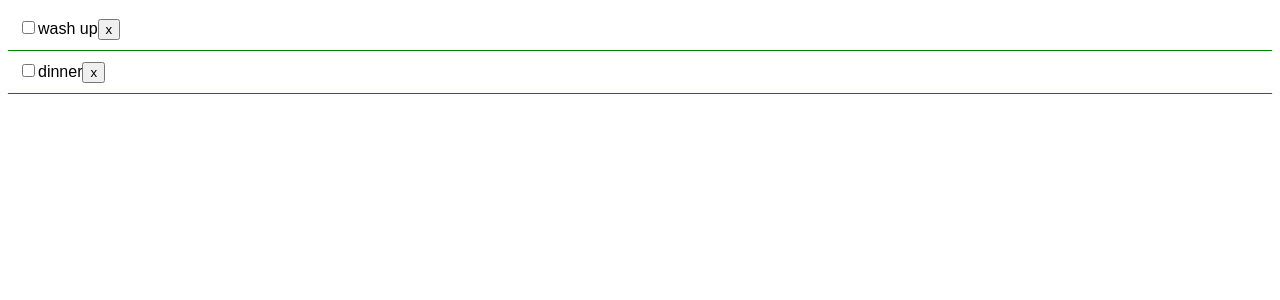
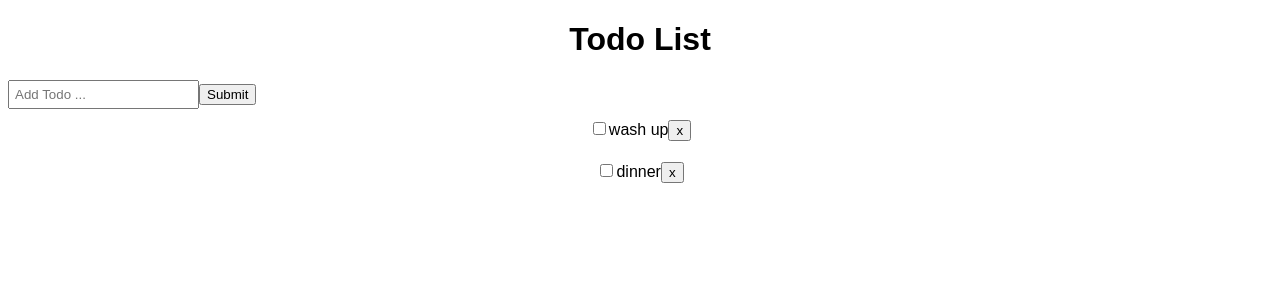
Before and after one commit to sophielihenry/todolistreact, a React (Create React App) app: page / in a window 1280 px wide. Shown: the top 300 px of the page. Built offline with nearby package versions, Linux system fonts and the light colour scheme.

Commit message:
created add a todo input bar and can console log the value

```diff
--- a/src/App.js
+++ b/src/App.js
@@ -2,6 +2,8 @@
 import Todos from './components/Todos.js';
 import TodoItem from './components/Todoitem.js';
 import './App.css'
+import Header from './components/Layout/Header.js';
+import AddTodo from './components/AddTodo.js';
 
 class App extends Component {
 
@@ -18,6 +20,10 @@
     this.setState({ todos: this.state.todos.filter(todo => todo.id !== id
       )})
 
+  }
+
+  addTodo = (title) => {
+    console.log(title)
   }
 
   state = {
@@ -38,9 +44,12 @@
   render() {
     return (
       <div className="App">
+          <Header />
+          <AddTodo addTodo = {this.addTodo} />
           <Todos todos={this.state.todos}
                  markCompleted={this.markCompleted}
                  deleteItem={this.deleteItem}/>
+
       </div>
     );
   }
--- /dev/null
+++ b/src/components/AddTodo.js
@@ -0,0 +1,43 @@
+import React, { Component } from 'react';
+import PropTypes from 'prop-types';
+
+export class AddTodo extends Component {
+  state = {
+    title: ''
+  }
+
+  onSubmit = (e) => {
+    e.preventDefault();
+    this.props.addTodo(this.state.title);
+    this.setState({ title: '' });
+  }
+
+  onChange = (e) => this.setState({ [e.target.name]: e.target.value });
+
+  render() {
+    return (
+      <form onSubmit={this.onSubmit}>
+        <input
+          type="text"
+          name="title"
+          style={{ flex: '10', padding: '5px' }}
+          placeholder="Add Todo ..."
+          value={this.state.title}
+          onChange={this.onChange}
+        />
+        <input
+          type="submit"
+          value="Submit"
+          className="btn"
+        />
+      </form>
+    )
+  }
+}
+
+// PropTypes
+AddTodo.propTypes = {
+  addTodo: PropTypes.func.isRequired
+}
+
+export default AddTodo
--- /dev/null
+++ b/src/components/Layout/Header.js
@@ -0,0 +1,18 @@
+import React from 'react'
+
+function Header() {
+  return (
+    <header style={headerStyle}>
+      <h1>Todo List</h1>
+    </header>
+    )
+}
+
+const headerStyle = {
+  fontFamily: "arial",
+  textAlign: "center"
+
+
+}
+
+export default Header
--- a/src/components/Todoitem.js
+++ b/src/components/Todoitem.js
@@ -6,7 +6,8 @@
   getStyle = () => {
   return {
     padding: '10px',
-    borderBottom: '1px solid green',
+    // borderBottom: '1px solid green',
+    textAlign: "center",
     fontFamily: 'arial',
     textDecoration: this.props.todo.completed ? 'line-Through' : 'none'
   }
```
